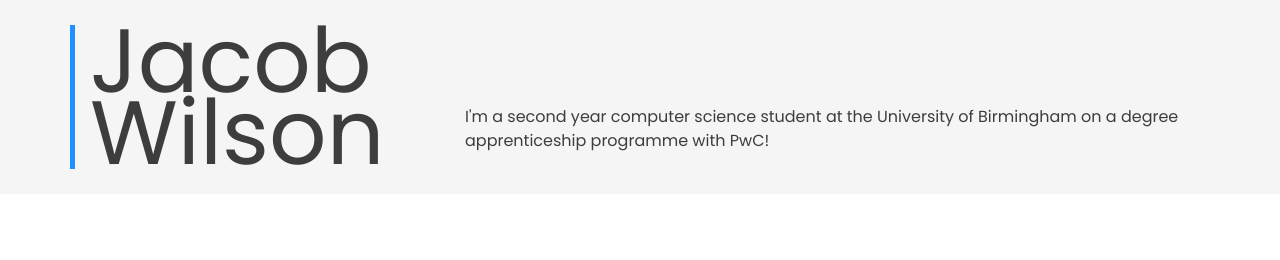
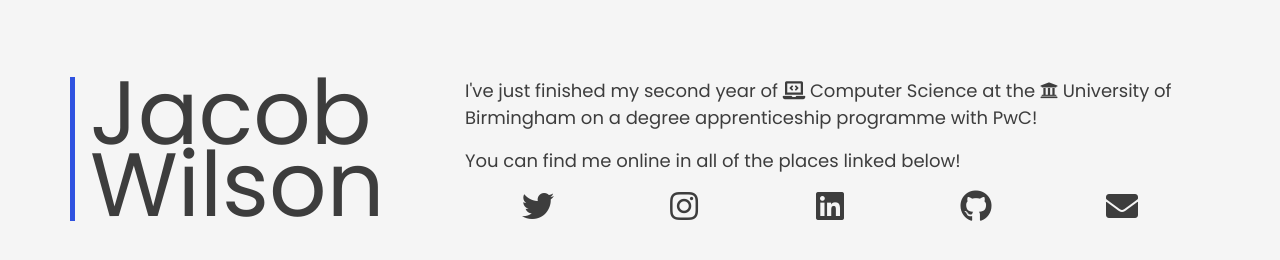
Before and after one commit to jac0bwilson/website, a plain HTML site: page index.html in a window 1280 px wide. Drawn offline with nearby package versions, Linux system fonts and the light colour scheme.

Commit message:
Added icons and social links

```diff
--- a/index.html
+++ b/index.html
@@ -7,18 +7,44 @@
         <link rel="stylesheet" href="https://stackpath.bootstrapcdn.com/bootstrap/4.4.1/css/bootstrap.min.css" integrity="sha384-Vkoo8x4CGsO3+Hhxv8T/Q5PaXtkKtu6ug5TOeNV6gBiFeWPGFN9MuhOf23Q9Ifjh" crossorigin="anonymous">
         <link rel="stylesheet" href="./style.css">
         <link rel="stylesheet" href="https://fonts.googleapis.com/css2?family=Poppins&display=swap">
+        <link rel="stylesheet" href="https://use.fontawesome.com/releases/v5.13.0/css/all.css">
     </head>
     <body>
         <div class="content">
             <div class="container">
                 <div class="row justify-content-center">
-                    <div class="col col-md-4 vertical-line">
+                    <div class="col col-md-4 vertical-line" style="margin-bottom: 20px;">
                         <div class="name">Jacob Wilson</div>
                     </div>
                     <div class="col col-md-8">
                         <p class="description">
-                            I'm a second year computer science student at the University of Birmingham on a degree apprenticeship programme with PwC!
+                            I've just finished my second year of <i class="fas fa-laptop-code"></i>
+                            Computer Science at the <i class="fas fa-university"></i> University of
+                            Birmingham on a degree apprenticeship programme with PwC!
                         </p>
+                        <p class="description">
+                            You can find me online in all of the places linked below!
+                        </p>
+
+                        <div class="container">
+                            <div class="row row-cols-5">
+                                <div class="col d-flex justify-content-center">
+                                    <a class="fab fa-twitter fa-2x social-link" href="https://twitter.com/jac0bw1lson" target="_blank"></a>
+                                </div>
+                                <div class="col d-flex justify-content-center">
+                                    <a class="fab fa-instagram fa-2x social-link" href="https://www.instagram.com/jac0bwilson/" target="_blank"></a>
+                                </div>
+                                <div class="col d-flex justify-content-center">
+                                    <a class="fab fa-linkedin fa-2x social-link" href="https://www.linkedin.com/in/jacobsw/" target="_blank"></a>
+                                </div>
+                                <div class="col d-flex justify-content-center">
+                                    <a class="fab fa-github fa-2x social-link" href="https://github.com/jac0bwilson" target="_blank"></a>
+                                </div>
+                                <div class="col d-flex justify-content-center">
+                                    <a class="fas fa-envelope fa-2x social-link" href="mailto:jacobswilsonglos@gmail.com" target="_blank"></a>
+                                </div>
+                            </div>
+                        </div>
                     </div>
                 </div>
             </div>
--- a/style.css
+++ b/style.css
@@ -3,11 +3,11 @@
     color: #3d3d3d;
     font-family: 'Poppins', sans-serif;
     padding: 25px;
+    padding-top: 6vw;
 }
 
 .description {
-    position: absolute;
-    bottom: 0;
+    font-size: 18px;
 }
 
 .name {
@@ -16,6 +16,17 @@
     line-height: 80%;
 }
 
+.social-link {
+    color: #3d3d3d;
+    text-decoration: none;
+    transform: 0.4s;
+}
+
+.social-link:hover {
+    color: #2F52E0;
+    text-decoration: none;
+}
+
 .vertical-line {
-    border-left: thick solid #1e90ff;
+    border-left: thick solid #2F52E0;
 }
```
